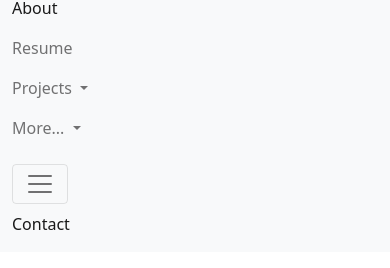
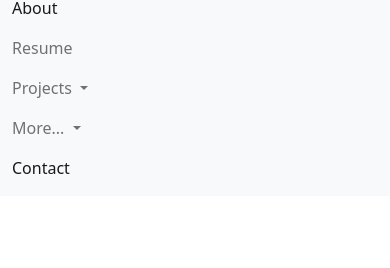
Before and after one commit to dorenel/dorenel.github.io, a plain HTML site: page index.html in a window 390 px wide. Both pictures are taken after a click on the button "Toggle navigation". Shown: the part 60-328 px from the top of the page. Drawn offline with nearby package versions, Linux system fonts and the light colour scheme.

Commit message:
Update index.html

```diff
--- a/index.html
+++ b/index.html
@@ -17,7 +17,7 @@
           <span class="navbar-toggler-icon"></span>
         </button>
         <div class="collapse navbar-collapse" id="navbarNavDropdown">
-          <ul class="navbar-nav">
+          <ul class="navbar-nav ml-auto">
             <li class="nav-item">
               <a class="nav-link active" aria-current="page" href="#">About</a>
             </li>
@@ -44,17 +44,7 @@
               </ul>
             </li>
           </ul>
-        </div>
-      </div>
-    </nav>
-
-    <nav class="navbar navbar-expand-lg navbar-light bg-light">
-      <div class="container-fluid">
-        <button class="navbar-toggler" type="button" data-bs-toggle="collapse" data-bs-target="#navbarNavDropdown" aria-controls="navbarNavDropdown" aria-expanded="false" aria-label="Toggle navigation">
-          <span class="navbar-toggler-icon"></span>
-        </button>
-        <div class="collapse navbar-collapse" id="navbarNavDropdown">
-          <ul class="navbar-nav">
+          <ul class="navbar-nav mr-auto">
             <li class="nav-item">
               <a class="nav-link active" aria-current="page" href="#">Contact</a>
             </li>
```
